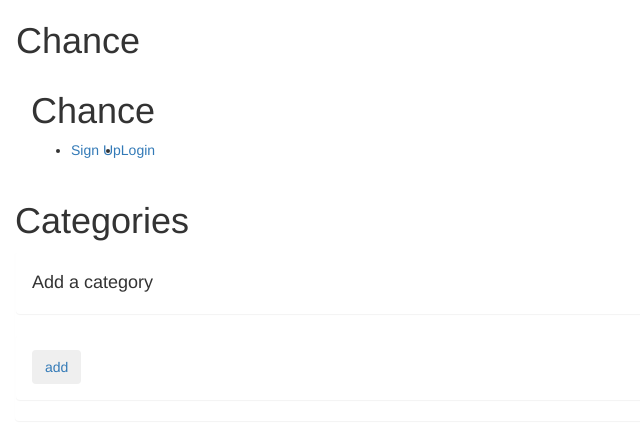
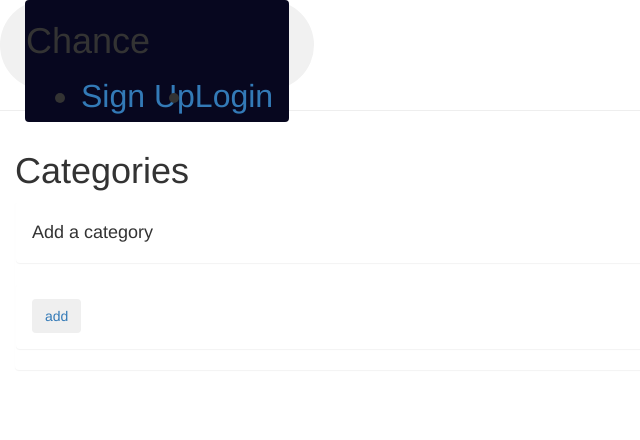
Before and after one commit to Tellvinch/chance, a Flask app: page / in a window 1280 px wide. Shown: the top 440 px of the page, without its empty margins (0-640 px from the left). Run offline with Flask 2, Linux system fonts and the light colour scheme; data that the repository does not hold is empty; some libraries are stand-ins or nearby versions.

Commit message:
add changes

```diff
--- a/app/static/css/index.css
+++ b/app/static/css/index.css
@@ -1,5 +1,5 @@
 /*Styles for the home page*/
-.chip {
+.intro {
     display: inline-block;
     padding: 0 25px;
     height: 90px;
@@ -8,8 +8,7 @@
     border-radius: 55px;
     background-color: #f1f1f1;
 }
-#navbar-default {
-    background-color:teal;
-    background-image: none;
-    background-repeat: no-repeat;
-   }
+.navbar{
+    background:rgb(7, 7, 31);
+    line-height: 50px;
+}
--- a/app/templates/auth/register.html
+++ b/app/templates/auth/register.html
@@ -4,6 +4,7 @@
 {% block content %}
 
 <h1>Sign up here</h1>
+<hr>
 <h4>Make a new account</h4>
 
 <div class="col-md-12">
--- a/app/templates/base.html
+++ b/app/templates/base.html
@@ -6,3 +6,10 @@
     {% include 'navbar.html' %}
 
 {% endblock %}
+
+<style>
+.navbar{
+    background:rgb(7, 7, 31);
+    line-height: 50px;
+}
+</style>
--- a/app/templates/navbar.html
+++ b/app/templates/navbar.html
@@ -4,11 +4,11 @@
 
 <!-- Navbar block -->
 {% block navbar %}
-<div class="container-fluid">
-  <nav class="navbar navbar-expand-sm" >
+<div class="intro">
+  <nav class="navbar navbar-expand-sm " >
     <h1>Chance</h1>
   <div class="collapse navbar-collapse justify-content-end" id="nav-content">
-      <h1>Chance</h1>
+
        <ul class="navbar-nav">
            {% if current_user.is_authenticated %}
          <li class="nav-item">
@@ -27,4 +27,5 @@
     </div>
     </nav>
 </div>
+<hr>
 {% endblock %}
```
